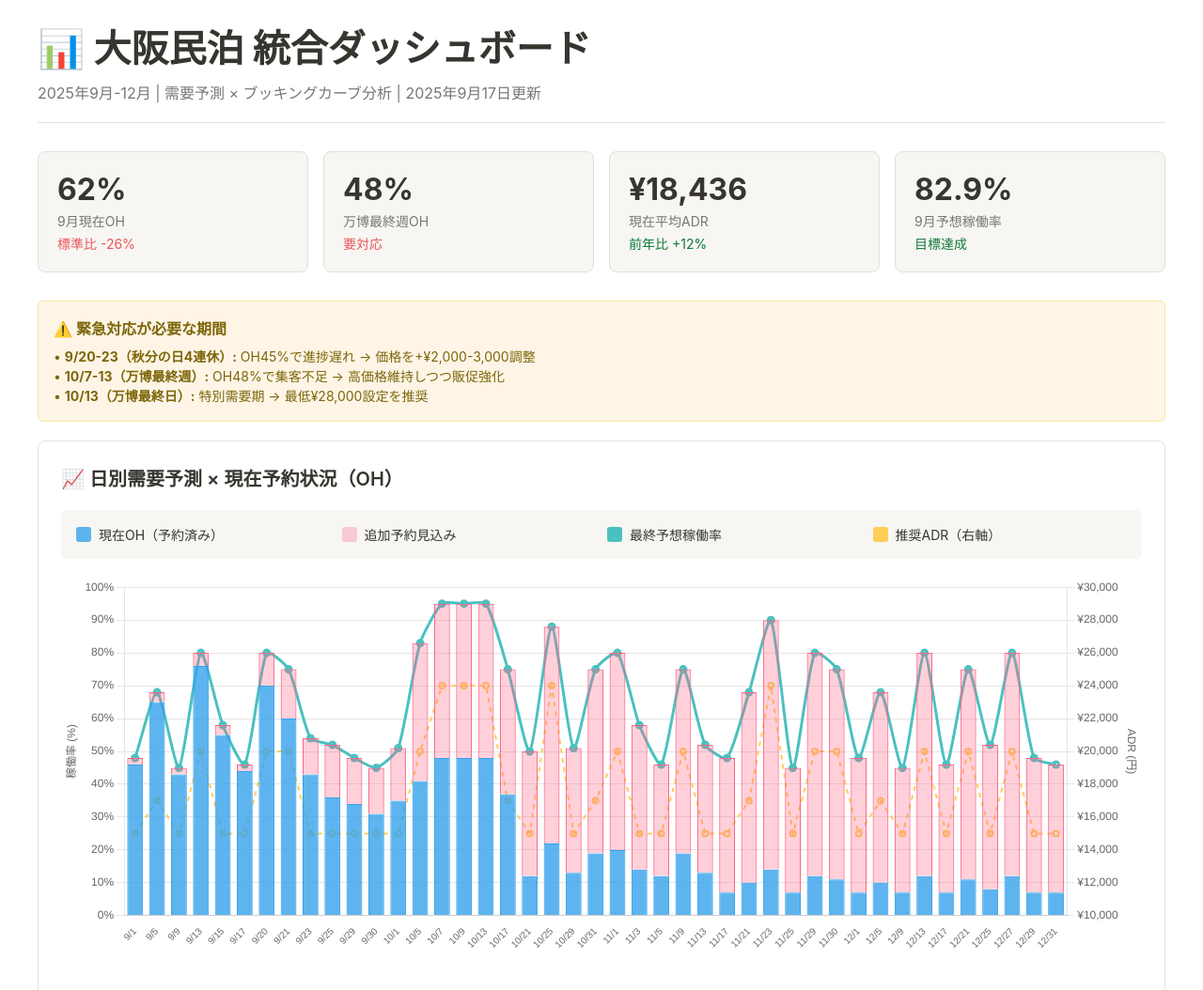
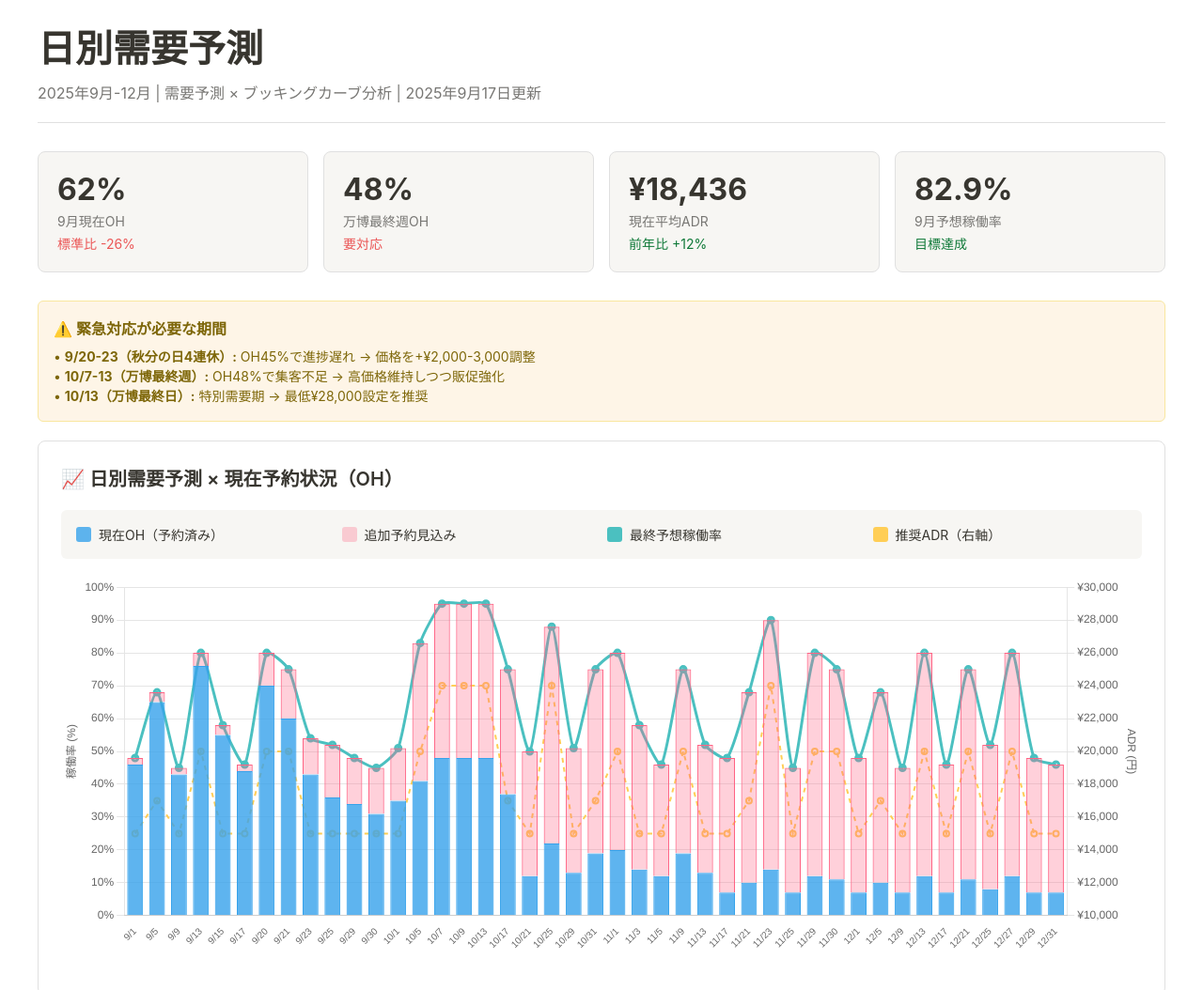
Before and after one commit to ryyyyyyo-23/demand-forcast-report, a plain HTML site: page index.html in a window 1280 px wide. Shown: the top 1054 px of the page at 94% size. Drawn offline with nearby package versions, Linux system fonts and the light colour scheme.

Commit message:
Update index.html

```diff
--- a/index.html
+++ b/index.html
@@ -228,7 +228,7 @@
 <body>
     <div class="container">
         <div class="header">
-            <h1>📊 大阪民泊 統合ダッシュボード</h1>
+            <h1>日別需要予測</h1>
             <div class="subtitle">2025年9月-12月 | 需要予測 × ブッキングカーブ分析 | 2025年9月17日更新</div>
         </div>
 
```
